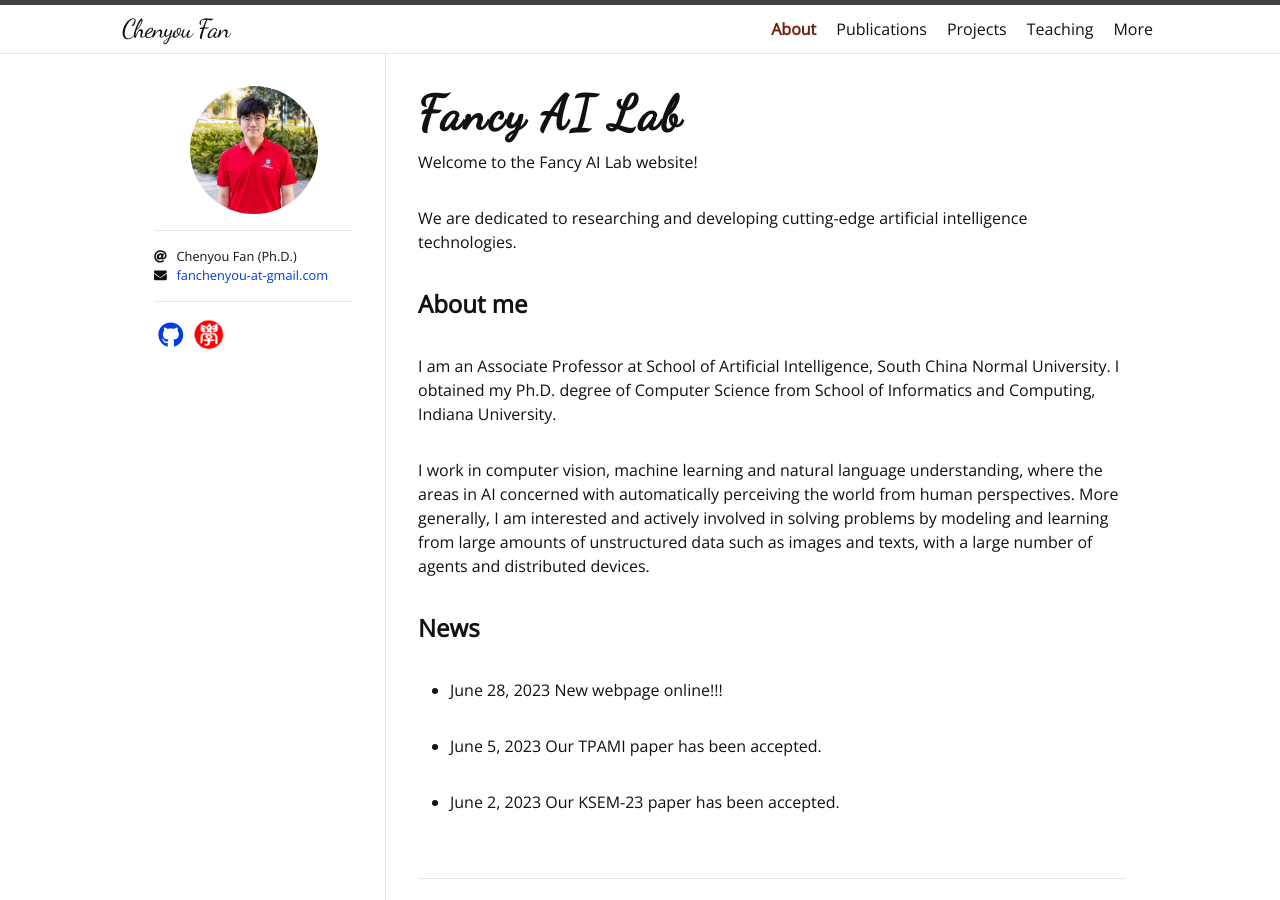
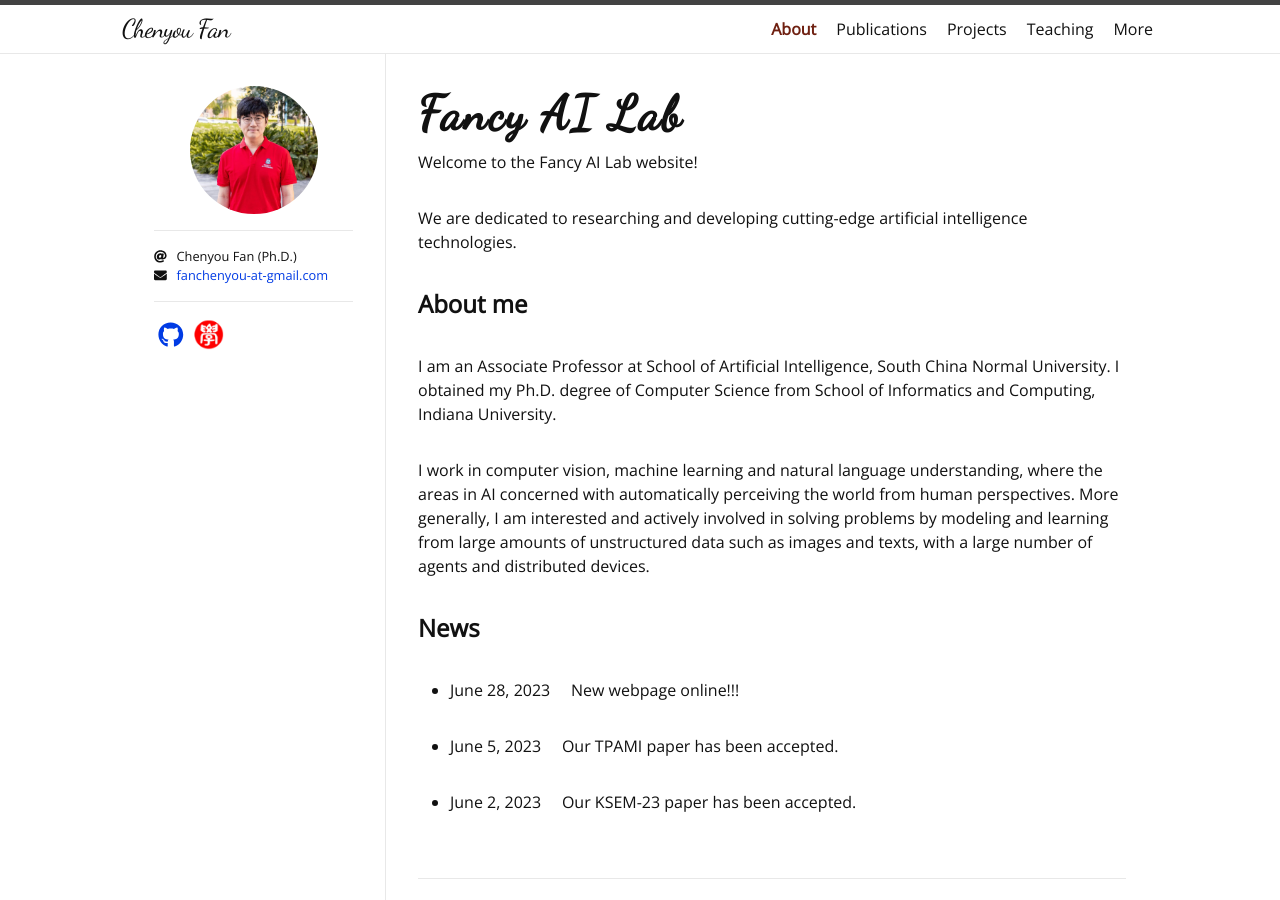
Before and after one commit to fanchenyou/fanchenyou.github.io, a Jekyll site: the page built from index.html, in a window 1280 px wide. Built offline with Jekyll 4.4.1, drawn with Linux system fonts in a browser that asks for light colours; nearby versions of some CDN libraries; some web fonts are replaced; the list of posts is cut into pages by our own code.

Commit message:
add news

```diff
--- a/_layouts/home.html
+++ b/_layouts/home.html
@@ -14,7 +14,7 @@ layout: default
 	<ul>
 	{% for news in site.data.news %}
 		<li>
-			<p>{{ news.date | date: "%B %-d, %Y" }}   {{ news.content }}</p>
+			<p>{{ news.date | date: "%B %-d, %Y" }} &nbsp &nbsp {{ news.content }}</p>
 		</li>
 	{% endfor %}
 	</ul>
```
